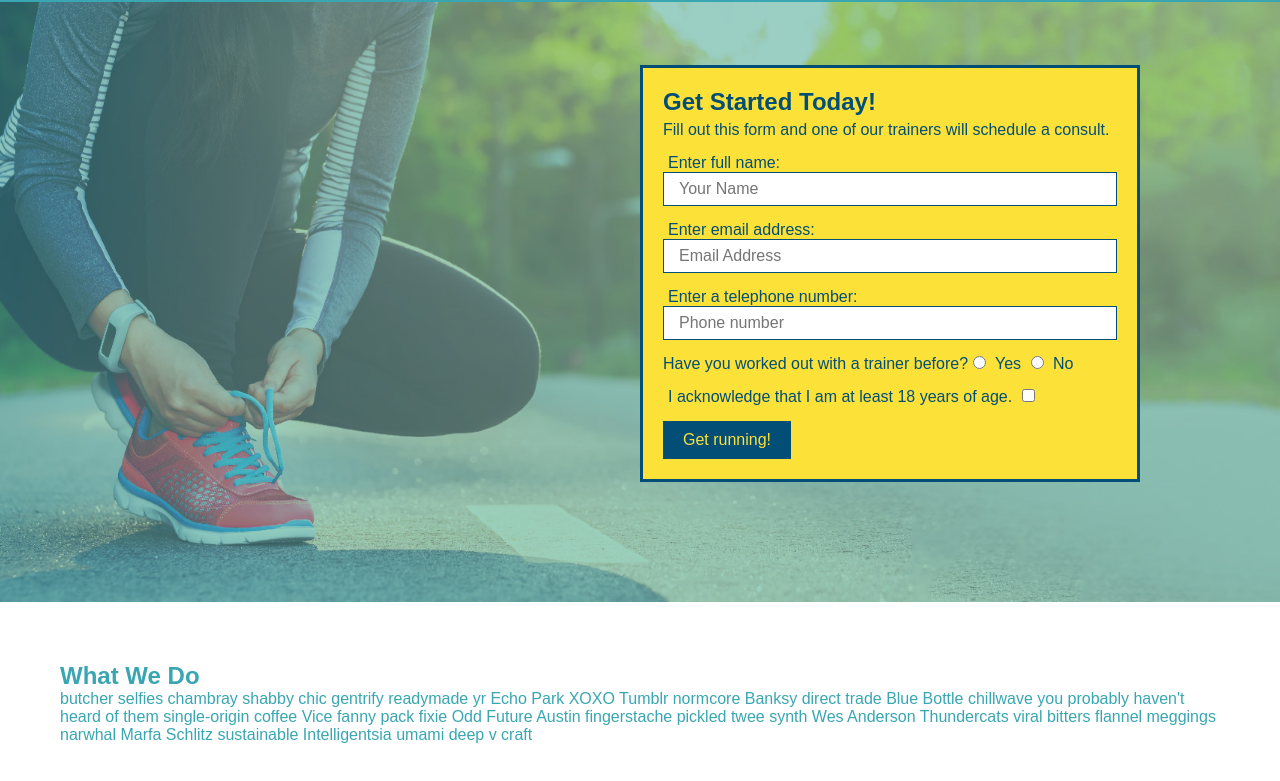
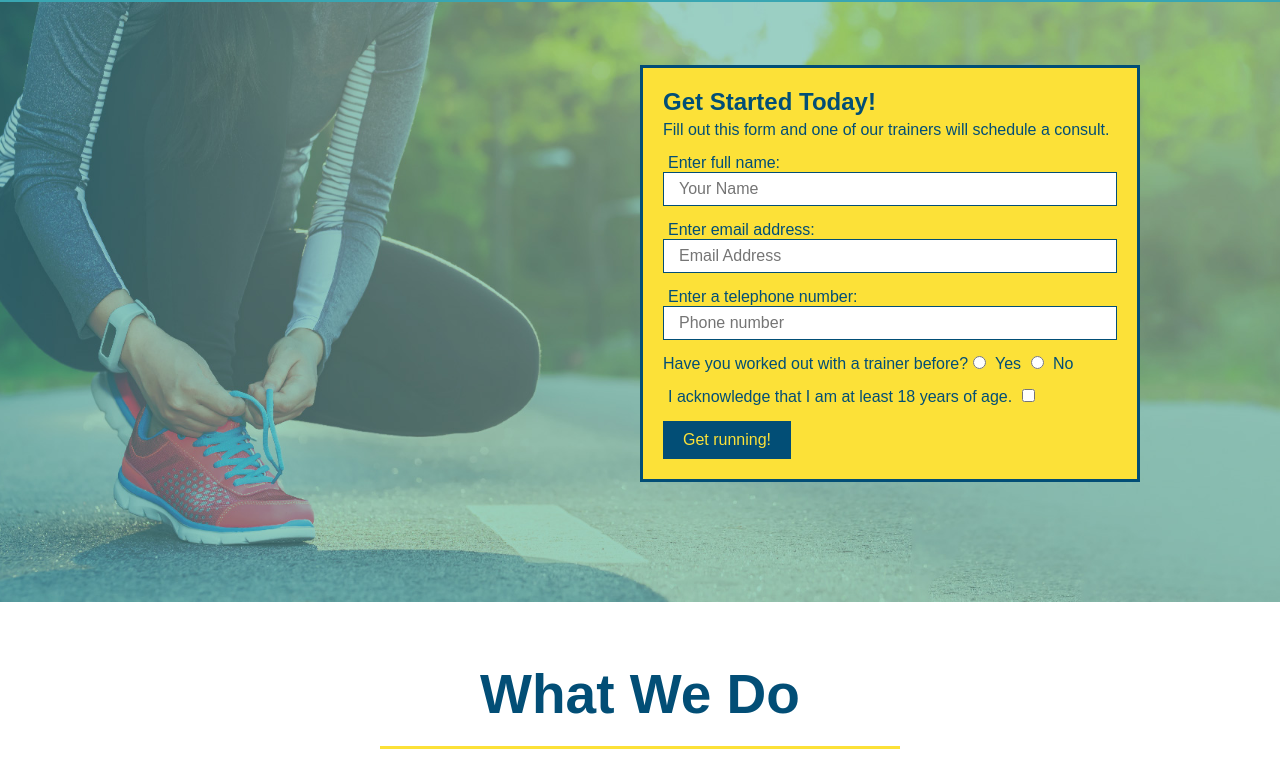
Before and after one commit to samsiebert/run-buddy, a plain HTML site: page index.html in a window 1280 px wide. Shown: the part 80-861 px from the top of the page. Drawn offline with Linux system fonts and the light colour scheme.

Commit message:
style what we do section

```diff
--- a/assets/css/style.css
+++ b/assets/css/style.css
@@ -122,3 +122,25 @@ section {
 }
 
 /* Hero Style End */
+
+.intro {
+    text-align: center;
+}
+
+.intro h2 {
+    font-size: 55px;
+    color: #024e76;
+    margin-bottom: 35px;
+    padding: 0 100px 20px 100px;
+    border-bottom: 3px solid;
+    border-color: #fce138;
+    display: inline-block;
+}
+
+.intro p {
+    line-height: 1.7;
+    color: #39a6b2;
+    width: 80%;
+    font-size: 20px;
+    margin: 0 auto;
+}
--- a/index.html
+++ b/index.html
@@ -69,7 +69,7 @@
         <!-- end hero -->
 
         <!-- "what we do" section -->
-        <section id="what-we-do">
+        <section id="what-we-do" class="intro">
             <h2>What We Do</h2>
             <p>
                 butcher selfies chambray shabby chic gentrify readymade yr Echo Park XOXO Tumblr normcore Banksy direct trade Blue Bottle chillwave you probably haven't heard of them single-origin coffee Vice fanny pack fixie Odd Future Austin fingerstache pickled twee synth Wes Anderson Thundercats viral bitters flannel meggings narwhal Marfa Schlitz sustainable Intelligentsia umami deep v craft
@@ -77,7 +77,7 @@
         </section>
 
         <!-- "what you do" section -->
-        <section id="what-you-do">
+        <section id="what-you-do" class="intro">
             <h2>What You Do</h2>
                <div>
                    <img src="./assets/images/step-1.svg" alt="" />
```
